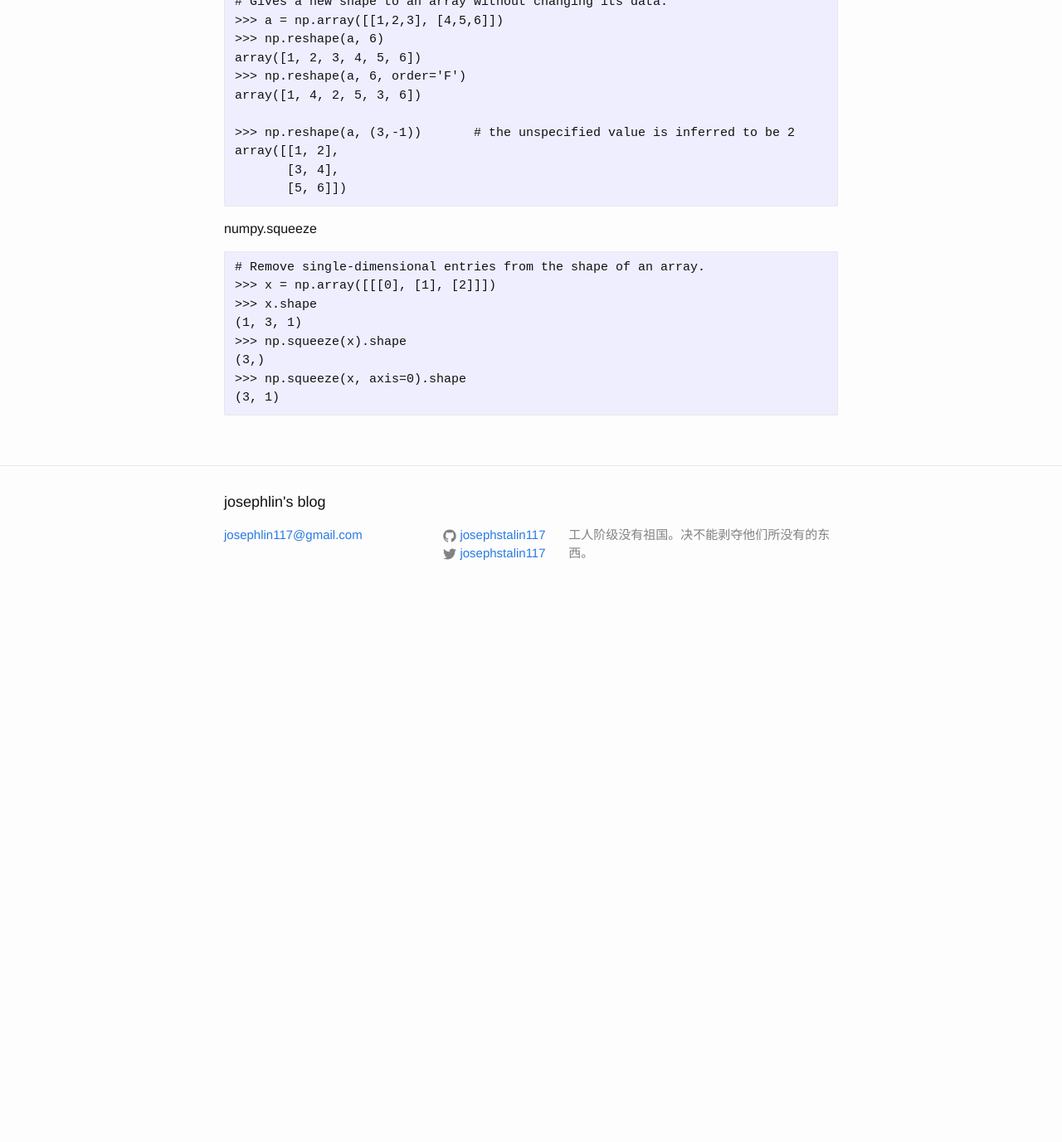
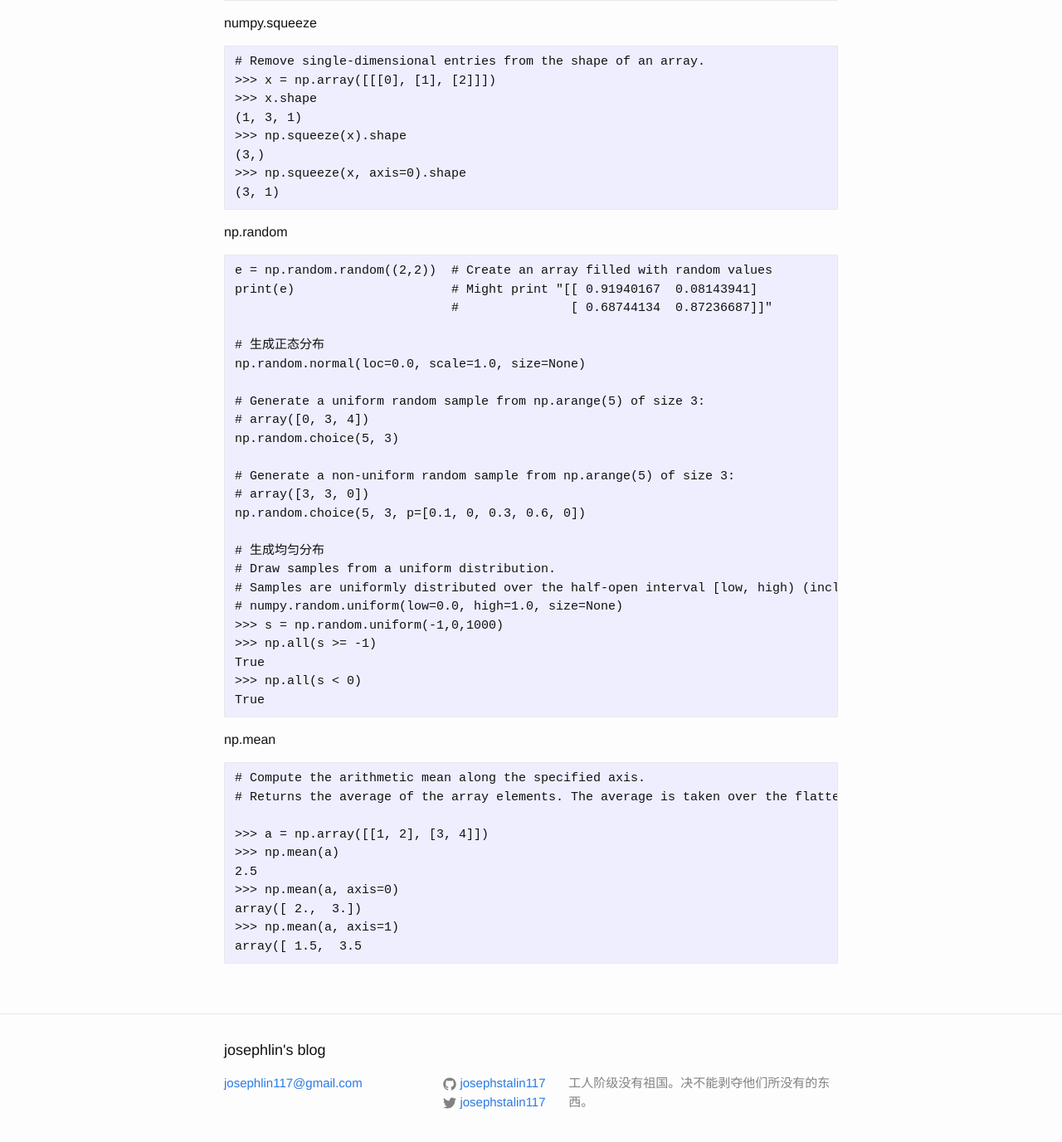
Before and after one commit to josephstalin117/josephstalin117.github.io, a Jekyll site: the page built from _posts/2018-3-3-numpy.markdown, in a window 1280 px wide and 1400 px high, scrolled down 7162 px. Shown: the top 1377 px of the window at 83% size. Built offline with Jekyll 4.4.1, drawn with Linux system fonts in a browser that asks for light colours; before the commit the page ends 7901 px from its top, so only the background shows below that; some of the changed text lies outside the part shown.

Commit message:
add math function of numpy & tensorflow

````diff
--- a/_posts/2018-3-3-numpy.markdown
+++ b/_posts/2018-3-3-numpy.markdown
@@ -42,23 +42,7 @@
                       #          [ 0.  1.]]"
 ```
 
-np.random
-```
-e = np.random.random((2,2))  # Create an array filled with random values
-print(e)                     # Might print "[[ 0.91940167  0.08143941]
-                             #               [ 0.68744134  0.87236687]]"
 
-# 生成正态分布
-np.random.normal(loc=0.0, scale=1.0, size=None)
-
-# Generate a uniform random sample from np.arange(5) of size 3:
-# array([0, 3, 4])
-np.random.choice(5, 3)
-
-# Generate a non-uniform random sample from np.arange(5) of size 3:
-# array([3, 3, 0])
-np.random.choice(5, 3, p=[0.1, 0, 0.3, 0.6, 0])
-```
 #### Array indexing
 
 Slicing: Similar to Python lists, numpy arrays can be sliced. Since arrays may be multidimensional, you must specify a slice for each dimension of the array:
@@ -183,6 +167,13 @@ print(a[bool_idx])  # Prints "[3 4 5 6]"
 
 # We can do all of the above in a single concise statement:
 print(a[a > 2])     # Prints "[3 4 5 6]"
+```
+
+numpy.all
+```
+# Test whether all array elements along a given axis evaluate to True.
+>>> np.all([[True,False],[True,True]])
+False
 ```
 
 #### Datatypes
@@ -329,3 +320,45 @@ numpy.squeeze
 >>> np.squeeze(x, axis=0).shape
 (3, 1)
 ```
+
+np.random
+```
+e = np.random.random((2,2))  # Create an array filled with random values
+print(e)                     # Might print "[[ 0.91940167  0.08143941]
+                             #               [ 0.68744134  0.87236687]]"
+
+# 生成正态分布
+np.random.normal(loc=0.0, scale=1.0, size=None)
+
+# Generate a uniform random sample from np.arange(5) of size 3:
+# array([0, 3, 4])
+np.random.choice(5, 3)
+
+# Generate a non-uniform random sample from np.arange(5) of size 3:
+# array([3, 3, 0])
+np.random.choice(5, 3, p=[0.1, 0, 0.3, 0.6, 0])
+
+# 生成均匀分布
+# Draw samples from a uniform distribution.
+# Samples are uniformly distributed over the half-open interval [low, high) (includes low, but excludes high). In other words, any value within the given interval is equally likely to be drawn by uniform.
+# numpy.random.uniform(low=0.0, high=1.0, size=None)
+>>> s = np.random.uniform(-1,0,1000)
+>>> np.all(s >= -1)
+True
+>>> np.all(s < 0)
+True
+```
+
+np.mean
+```
+# Compute the arithmetic mean along the specified axis.
+# Returns the average of the array elements. The average is taken over the flattened array by default, otherwise over the specified axis. float64 intermediate and return values are used for integer inputs.
+
+>>> a = np.array([[1, 2], [3, 4]])
+>>> np.mean(a)
+2.5
+>>> np.mean(a, axis=0)
+array([ 2.,  3.])
+>>> np.mean(a, axis=1)
+array([ 1.5,  3.5
+```
````
Also changed, not shown: _posts/2018-6-09-tensorflow.markdown (+20 -0 lines).
